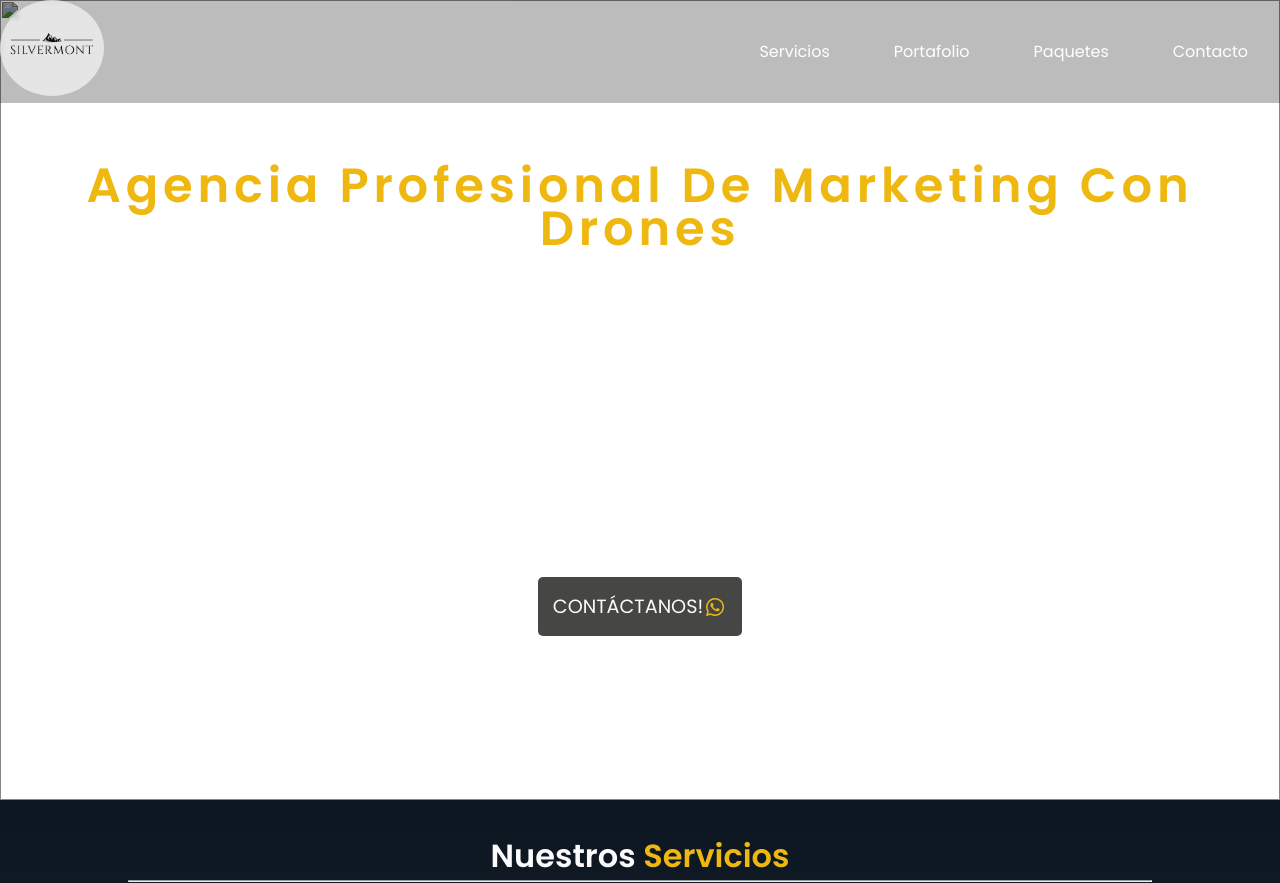
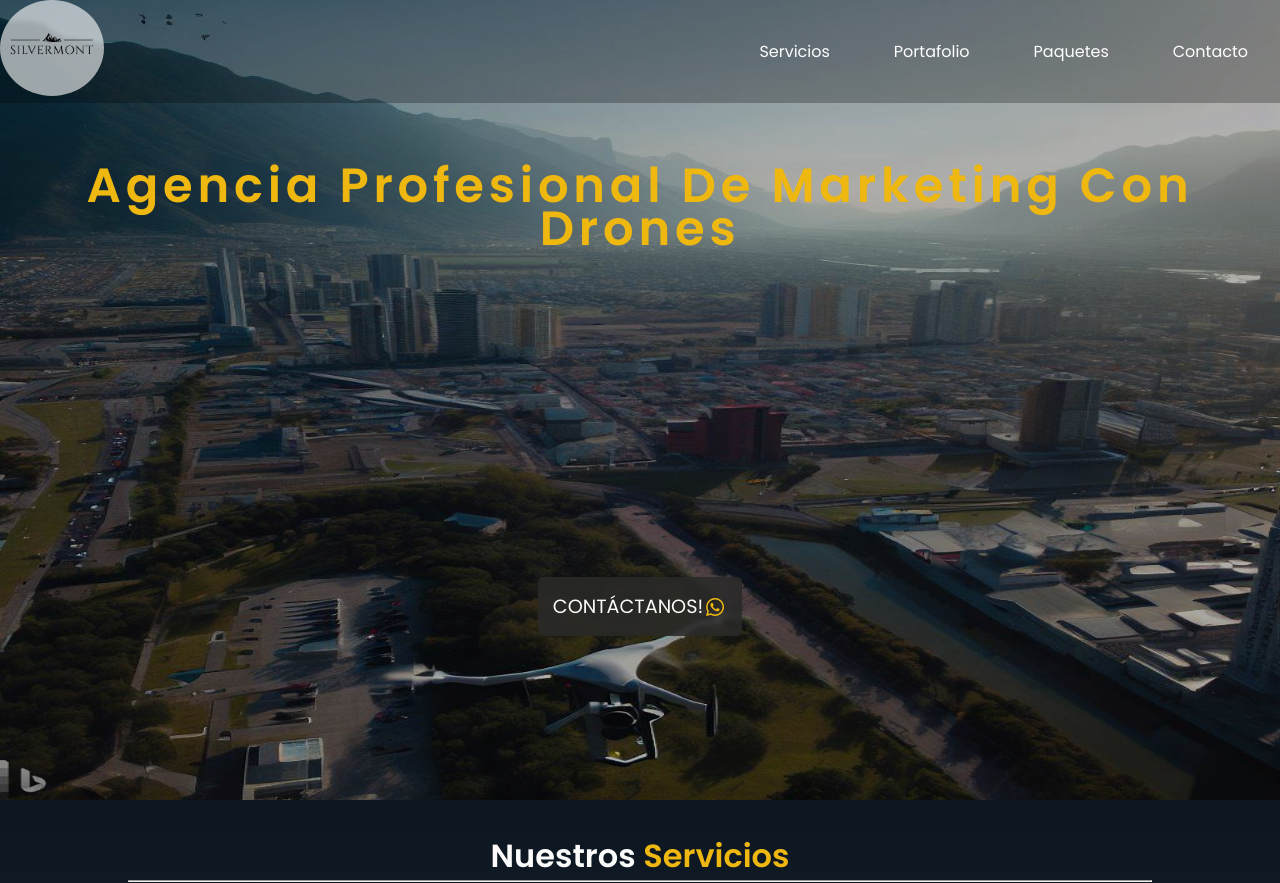
Before and after one commit to albertovieyra/SILVERMONT, a plain HTML site: page index.html in a window 1280 px wide. Shown: the top 883 px of the page. Drawn offline with nearby package versions, Linux system fonts and the light colour scheme; the site is published under a folder, as on GitHub Pages, so addresses that start at the root find nothing; a web font is replaced by a local one.

Commit message:
actualizacion de imagenes2

```diff
--- a/index.html
+++ b/index.html
@@ -27,10 +27,10 @@
             <source src="assets/flyingdron.jpeg" type="video/mp4">
         </video> -->
         <div class="video">
-            <img src="/assets/flyingdron.jpeg" alt="">
+            <img src="assets/flyingdron.jpeg" alt="background-image">
         </div>
         <header class="header">
-            <a href="#" class="logo"><img src="assets/__logo negro transparente.png" alt="logo"></a>
+            <a href="#" class="logo"><img src="assets/__logo _negro _transparente.png" alt="logo"></a>
 
             <div class="bx bx-menu" id="menu-icon"></div>
 
```
Also changed, not shown: assets/__logo _negro _transparente.png (renamed from assets/__logo negro transparente.png).
